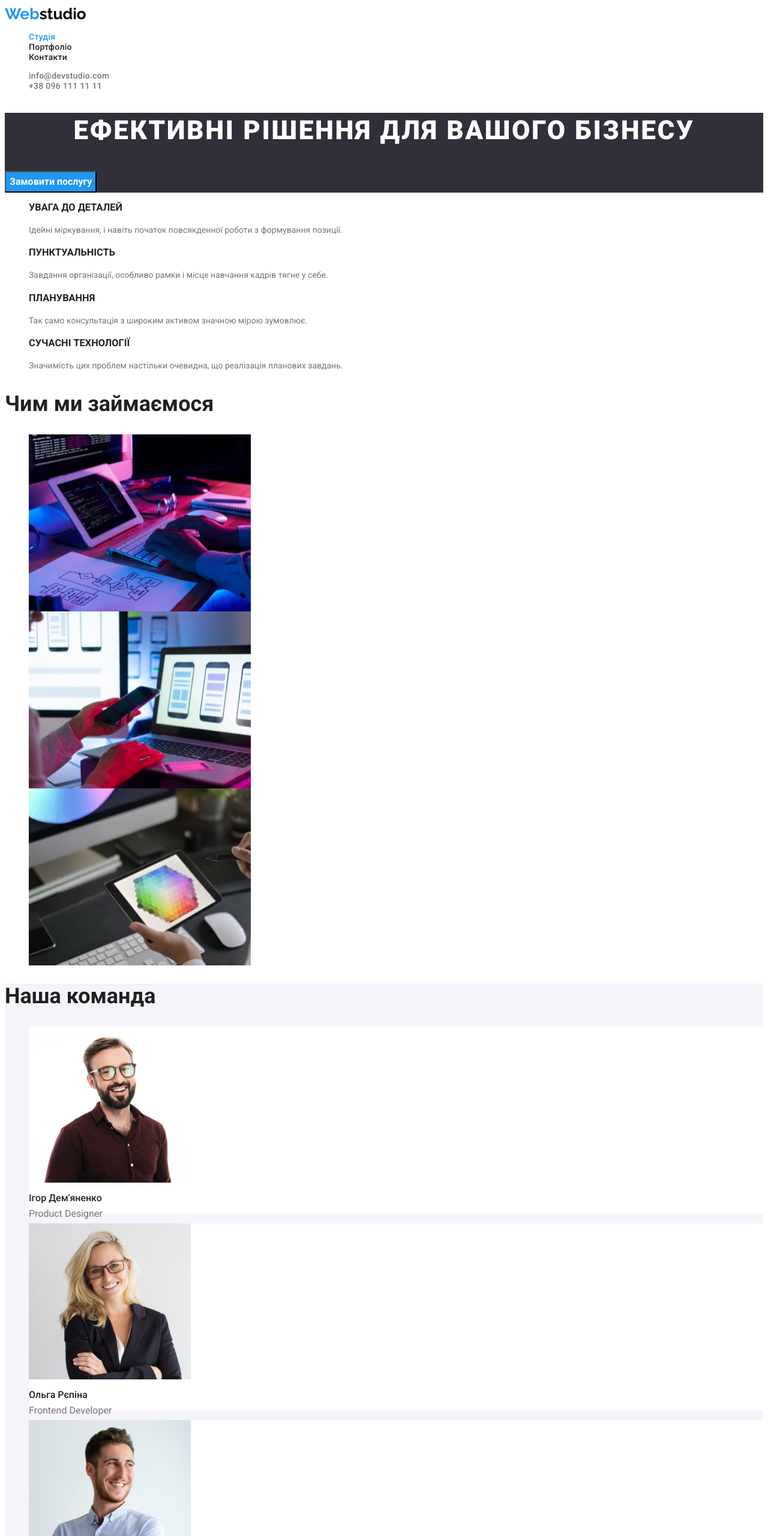
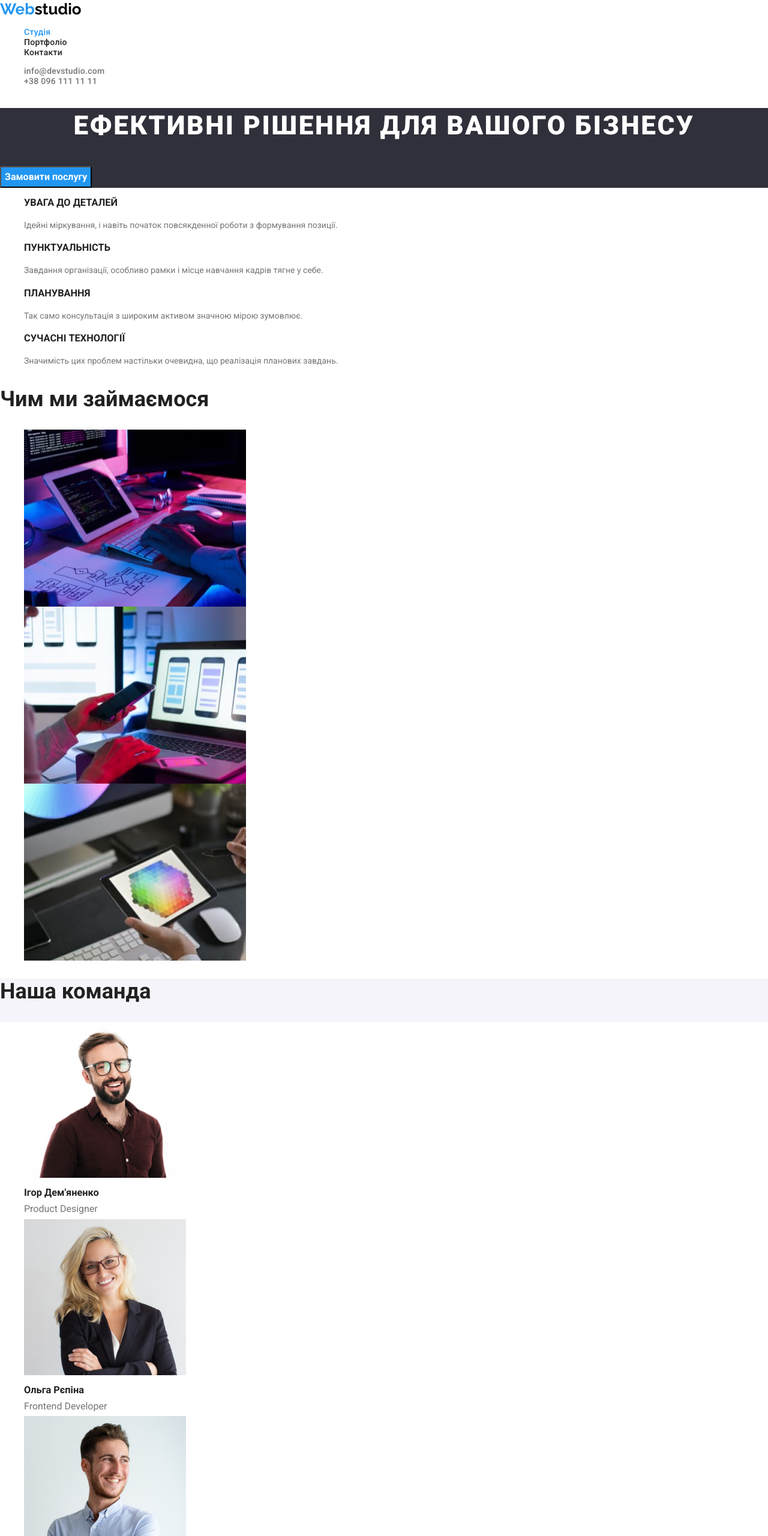
Before and after one commit to Khrystyna-Harasym/goit-markup-hw-03, a plain HTML site: page index.html in a window 1280 px wide. Shown: the top 2560 px of the page at 60% size. Drawn offline with nearby package versions, Linux system fonts and the light colour scheme.

Commit message:
updated index.html file

```diff
--- a/index.html
+++ b/index.html
@@ -5,6 +5,10 @@
     <meta http-equiv="X-UA-Compatible" content="IE=edge" />
     <meta name="viewport" content="width=device-width, initial-scale=1.0" />
     <title>Студія</title>
+    <link
+      rel="stylesheet"
+      href="https://cdn.jsdelivr.net/npm/modern-normalize@1.1.0/modern-normalize.min.css"
+    />
     <link rel="preconnect" href="https://fonts.googleapis.com" />
     <link rel="preconnect" href="https://fonts.gstatic.com" crossorigin />
     <link
@@ -16,6 +20,7 @@
   <body>
     <!--Верхня лінія-->
     <header class="top-line">
+      <div class="container top-line-container">
         <!--Логотип-->
         <a class="page-logo link" href="./index.html"
           ><span class="accent">Web</span>studio</a
@@ -23,41 +28,47 @@
         <!--Навігація-->
         <nav class="page-nav">
           <ul class="menu list">
-          <li>
+            <li class="nav-item">
               <a class="menu-link link current" href="./index.html">Студія</a>
             </li>
-          <li>
+            <li class="nav-item">
               <a class="menu-link link" href="./portfolio.html">Портфоліо</a>
             </li>
-          <li><a class="menu-link link" href="#">Контакти</a></li>
+            <li class="nav-item">
+              <a class="menu-link link" href="#">Контакти</a>
+            </li>
           </ul>
         </nav>
         <!--Контакти-->
-      <ul class="list">
-        <li>
+        <ul class="contact-menu list">
+          <li class="nav-item">
             <a class="mail link" href="mailto:info@devstudio.com"
               >info@devstudio.com</a
             >
           </li>
-        <li>
+          <li class="nav-item">
             <a class="contact-number link" href="tel:+380961111111"
               >+38 096 111 11 11</a
             >
           </li>
         </ul>
+      </div>
     </header>
     <!--Основний контент-->
     <main>
       <!--Герой-->
       <section class="main-hero">
+        <div class="container main-hero-container">
           <h1 class="main-title">Ефективні рішення для вашого бізнесу</h1>
           <button class="modal-open-btn" type="button">Замовити послугу</button>
+        </div>
       </section>
       <!--Особливості-->
-      <section>
+      <section class="feature-section section">
+        <div class="container feature-container">
           <h2 class="visually-hidden">Наші особливості</h2>
-        <ul class="list">
-          <li>
+          <ul class="list feature-list">
+            <li class="feature-item">
               <h3 class="feature-title">УВАГА ДО ДЕТАЛЕЙ</h3>
               <p class="feature-text">
                 Ідейні міркування, і навіть початок повсякденної роботи з
@@ -65,35 +76,37 @@
               </p>
             </li>
 
-          <li>
+            <li class="feature-item">
               <h3 class="feature-title">ПУНКТУАЛЬНІСТЬ</h3>
               <p class="feature-text">
-              Завдання організації, особливо рамки і місце навчання кадрів тягне
-              у себе.
+                Завдання організації, особливо рамки і місце навчання кадрів
+                тягне у себе.
               </p>
             </li>
 
-          <li>
+            <li class="feature-item">
               <h3 class="feature-title">ПЛАНУВАННЯ</h3>
               <p class="feature-text">
                 Так само консультація з широким активом значною мірою зумовлює.
               </p>
             </li>
 
-          <li>
+            <li class="feature-item">
               <h3 class="feature-title">СУЧАСНІ ТЕХНОЛОГІЇ</h3>
               <p class="feature-text">
-              Значимість цих проблем настільки очевидна, що реалізація планових
-              завдань.
+                Значимість цих проблем настільки очевидна, що реалізація
+                планових завдань.
               </p>
             </li>
           </ul>
+        </div>
       </section>
       <!--Чим ми займаємося-->
-      <section>
-        <h2 class="title-section">Чим ми займаємося</h2>
-        <ul class="list">
-          <li>
+      <section class="work-section section">
+        <div class="container">
+          <h2 class="title-section title">Чим ми займаємося</h2>
+          <ul class="list work-list">
+            <li class="work-card">
               <img
                 src="./images/picture_1.jpg"
                 alt="кодування за допомогою планшета і комп'ютера"
@@ -101,7 +114,7 @@
                 height="295"
               />
             </li>
-          <li>
+            <li class="work-card">
               <img
                 src="./images/picture_2.jpg"
                 alt="розробка мобільних додатків на ноутбуці "
@@ -109,7 +122,7 @@
                 height="295"
               />
             </li>
-          <li>
+            <li class="work-card">
               <img
                 src="./images/picture_3.jpg"
                 alt="спектр кольорів на планшеті "
@@ -118,65 +131,77 @@
               />
             </li>
           </ul>
+        </div>
       </section>
       <!--Наша команда-->
-      <section class="team-section">
-        <h2 class="title-section">Наша команда</h2>
-        <ul class="list">
-          <li class="team-list">
+      <section class="team-section section">
+        <div class="container">
+          <h2 class="title-section title">Наша команда</h2>
+          <ul class="list team-list">
+            <li class="team-item">
               <img
                 src="./images/igor_demianenko1.jpg"
                 alt="фотографія Ігора Дем'яненка"
                 width="270"
                 height="260"
               />
-            <h3 class="team-title">Ігор Дем'яненко</h3>
+              <div class="team-name">
+                <h3 class="employee-title">Ігор Дем'яненко</h3>
                 <p class="team-desc">Product Designer</p>
+              </div>
             </li>
-          <li class="team-list">
+            <li class="team-item">
               <img
                 src="./images/olga_repina1.jpg"
                 alt="фотографія Ольги Рєпіни"
                 width="270"
                 height="260"
               />
-            <h3 class="team-title">Ольга Рєпіна</h3>
+              <div class="team-name">
+                <h3 class="employee-title">Ольга Рєпіна</h3>
                 <p class="team-desc">Frontend Developer</p>
+              </div>
             </li>
 
-          <li class="team-list">
+            <li class="team-item">
               <img
                 src="./images/mykola_tarasov1.jpg"
                 alt="фотографія Миколи Тарасова"
                 width="270"
                 height="260"
               />
-            <h3 class="team-title">Микола Тарасов</h3>
+              <div class="team-name">
+                <h3 class="employee-title">Микола Тарасов</h3>
                 <p class="team-desc">Marketing</p>
+              </div>
             </li>
-          <li class="team-list">
+            <li class="team-item">
               <img
                 src="./images/mykhailo_yermakov1.jpg"
                 alt="фотографія Михайла Єрмакова"
                 width="270"
                 height="260"
               />
-            <h3 class="team-title">Михайло Єрмаков</h3>
+              <div class="team-name">
+                <h3 class="employee-title">Михайло Єрмаков</h3>
                 <p class="team-desc">UI Designer</p>
+              </div>
             </li>
           </ul>
+        </div>
       </section>
     </main>
     <!--Підвал-->
     <footer class="footer-page">
       <!--Логотип-->
+      <div class="container footer-page-container">
         <a class="logo-footer link" href="./index.html"
           ><span class="accent">Web</span>studio</a
         >
         <!--Адреса і контакти-->
         <address>
-        <ul class="list">
-          <li>
+          <ul class="list address-list">
+            <li class="address-item">
               <a
                 class="link map-address"
                 href="https://goo.gl/maps/CPtrU1FHBa2aNyZL9"
@@ -185,18 +210,19 @@
                 >м. Київ, пр-т Лесі Українки, 26</a
               >
             </li>
-          <li>
+            <li class="address-item">
               <a class="mail footer link" href="mailto:info@devstudio.com"
                 >info@devstudio.com</a
               >
             </li>
-          <li>
+            <li class="address-item">
               <a class="contact-number footer link" href="tel:+380961111111"
                 >+38 096 111 11 11</a
               >
             </li>
           </ul>
         </address>
+      </div>
     </footer>
   </body>
 </html>
```
Lines whose indentation alone changed are shown as unchanged.
